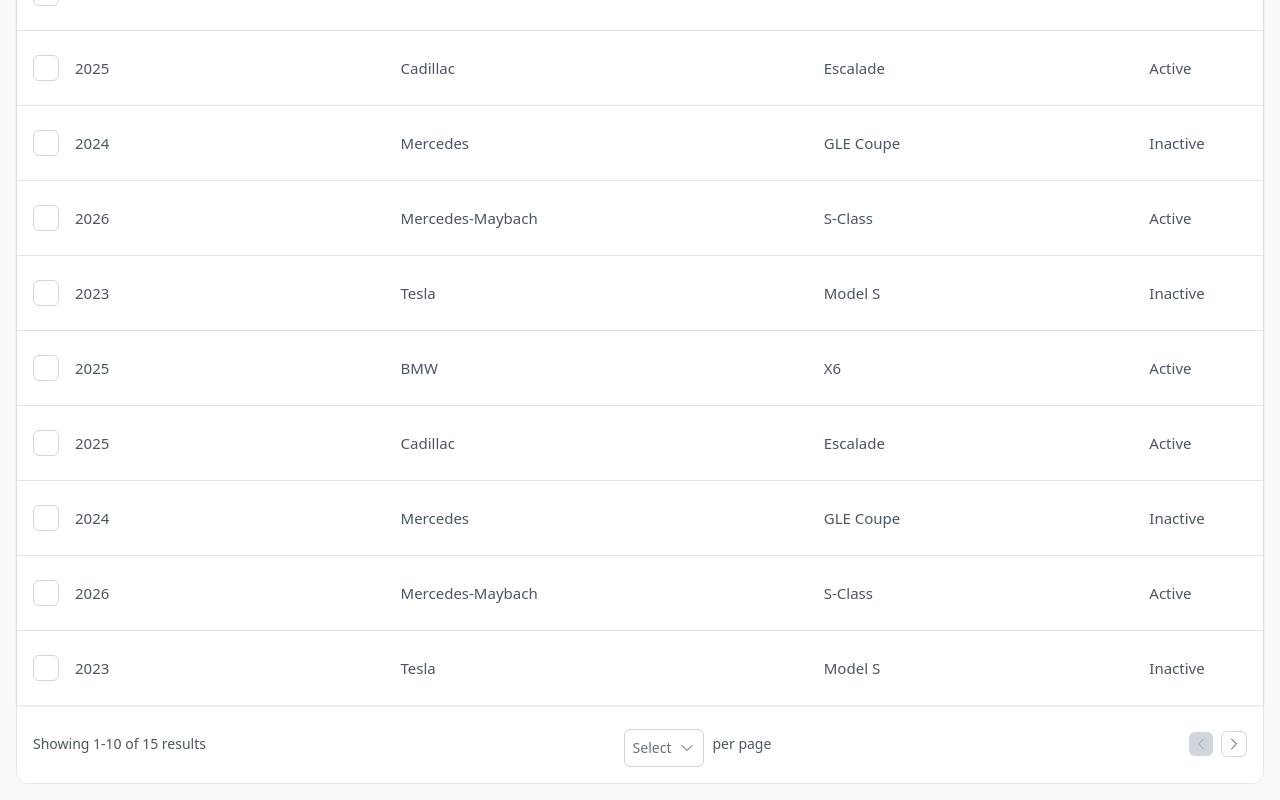
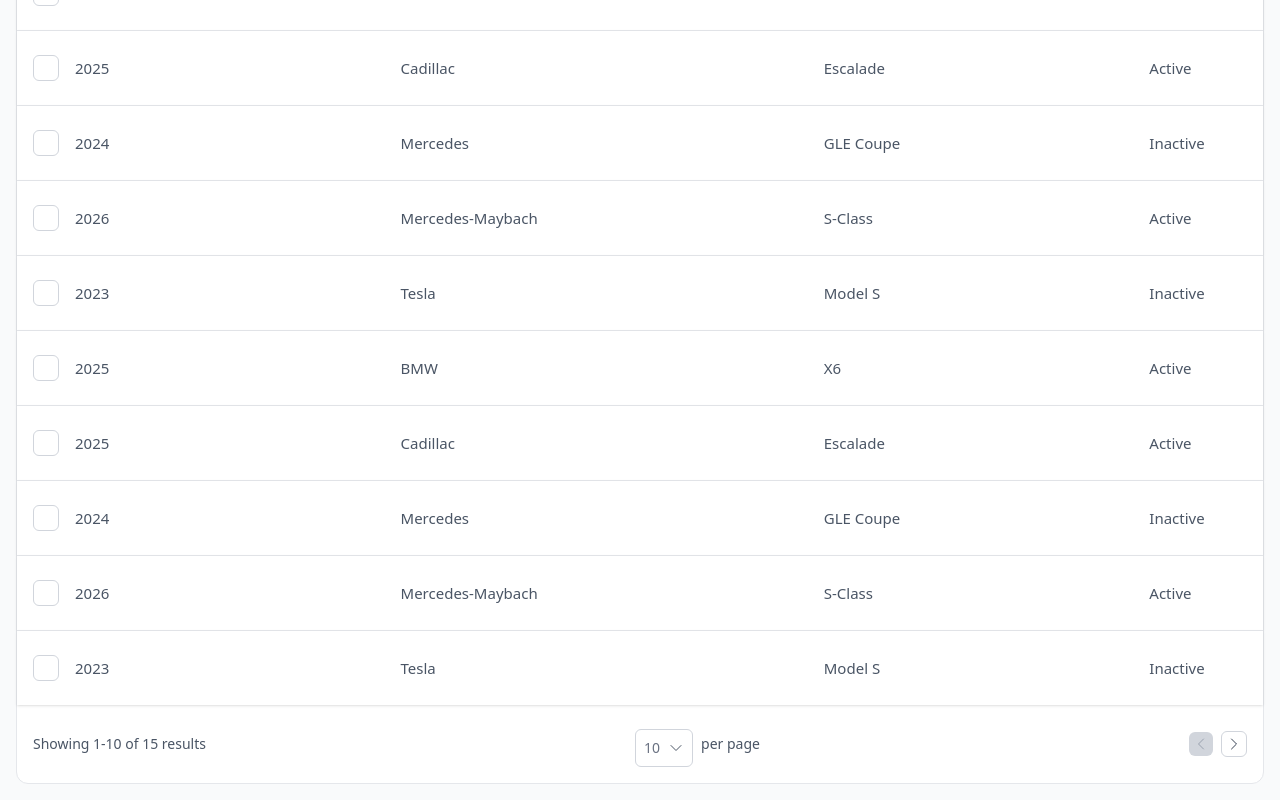
Before and after one commit to jnav24/vue-table, a Vue app: page / in a window 1280 px wide. Shown: the part 219-1019 px from the top of the page. Built offline with nearby package versions, Linux system fonts and the light colour scheme.

Commit message:
fixed pagination selection bug

```diff
--- a/src/components/TablePagination.vue
+++ b/src/components/TablePagination.vue
@@ -31,7 +31,9 @@
     const value = selected.value * page.value;
     return total.value < value ? total.value : value;
 });
-const items = computed(() => options.value.map((op) => ({ label: op.toString(), value: op })));
+const items = computed(() =>
+    options.value.map((op) => ({ label: op.toString(), value: op.toString() })),
+);
 const pages = computed(() => Math.ceil(total.value / selected.value));
 const startNumber = computed(() => 1 + selected.value * (page.value - 1));
 </script>
```
